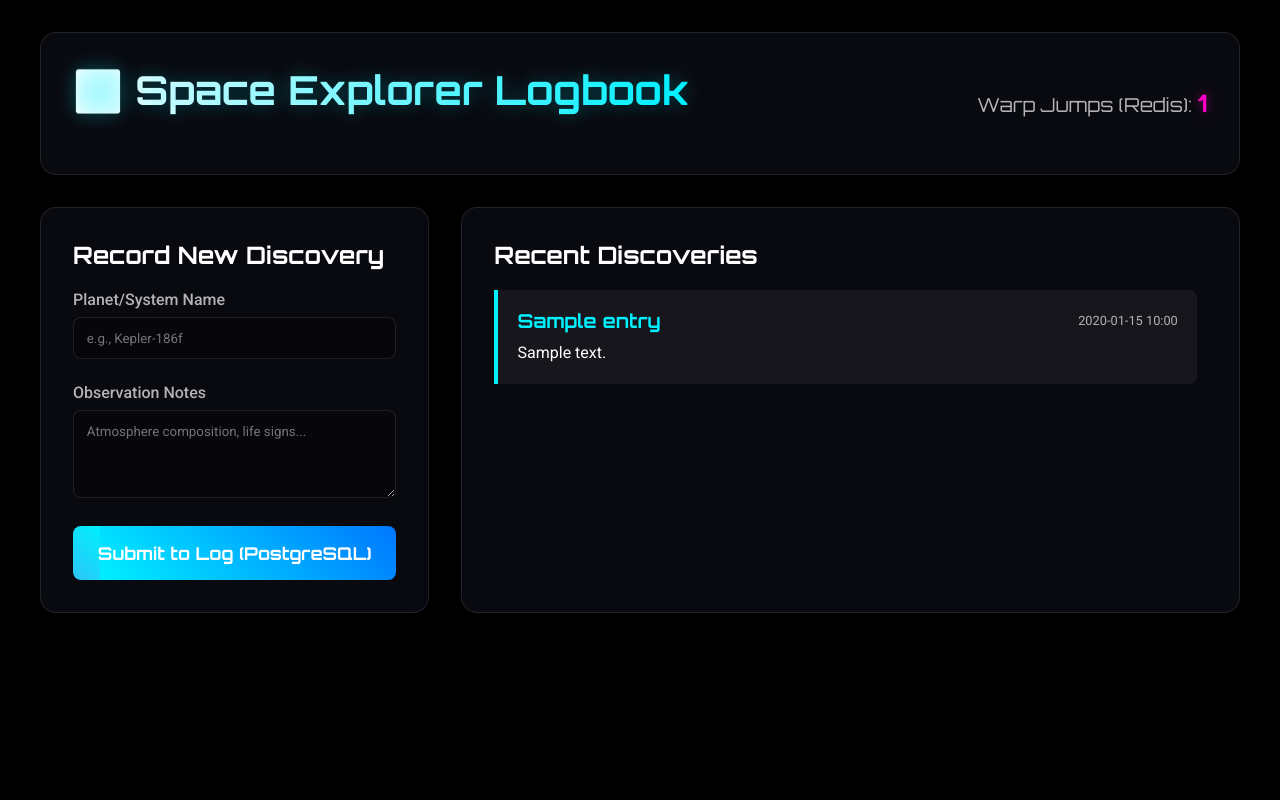
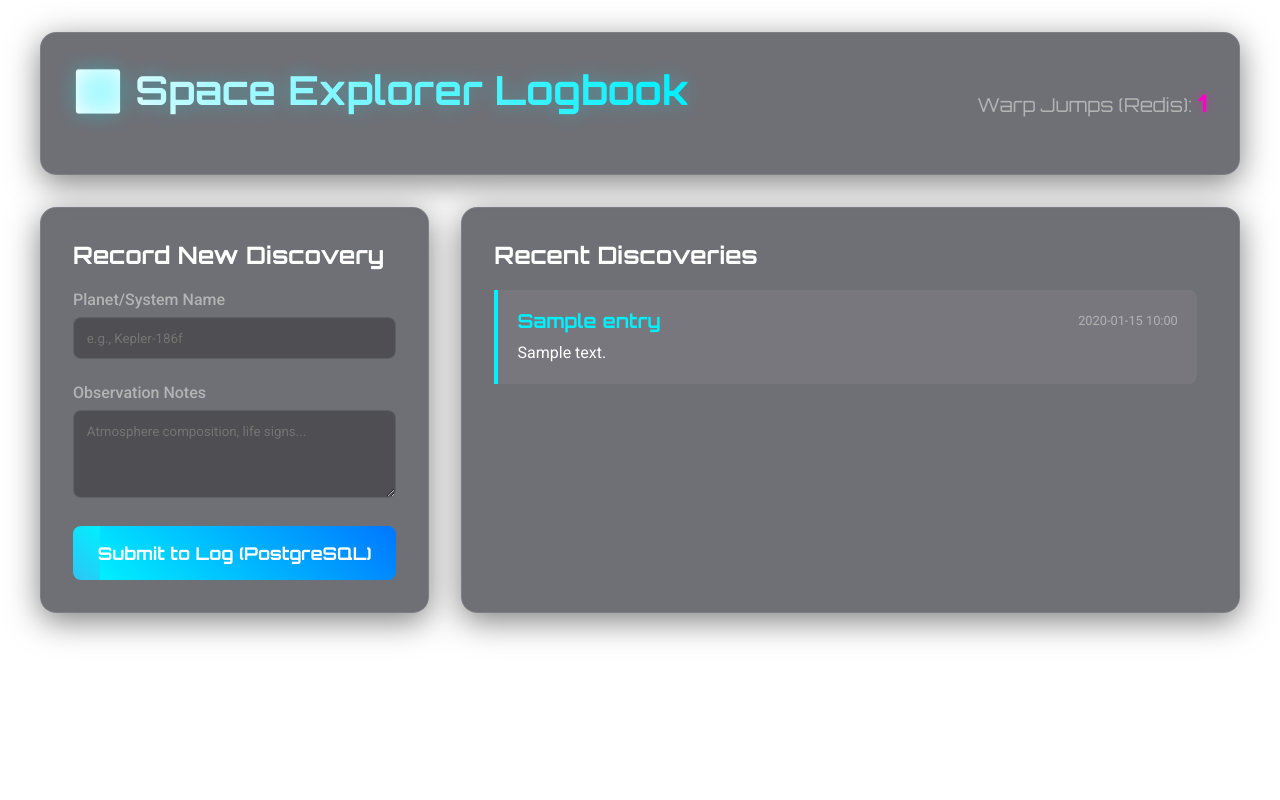
Before and after one commit to Dmitriy282/reviews_apps, a Flask app: template my-review-app/templates/index.html in a window 1280 px wide. Run offline with Flask 3, Linux system fonts and the light colour scheme; tables that the repository leaves empty hold one stand-in row (values such as "Sample post"); the template is opened without the code that fills it: values that come from a table or form of the project are taken from there, most other values are stand-ins (such as "Sample title", 1, 10 or a date in 2020).

Commit message:
Change background color to white for dev branch

```diff
--- a/my-review-app/static/css/style.css
+++ b/my-review-app/static/css/style.css
@@ -14,7 +14,7 @@ body, html {
     height: 100%;
     font-family: 'Roboto', sans-serif;
     color: var(--text-primary);
-    background-color: #000;
+    background-color: #ffffff;
     overflow-x: hidden;
 }
 
```
